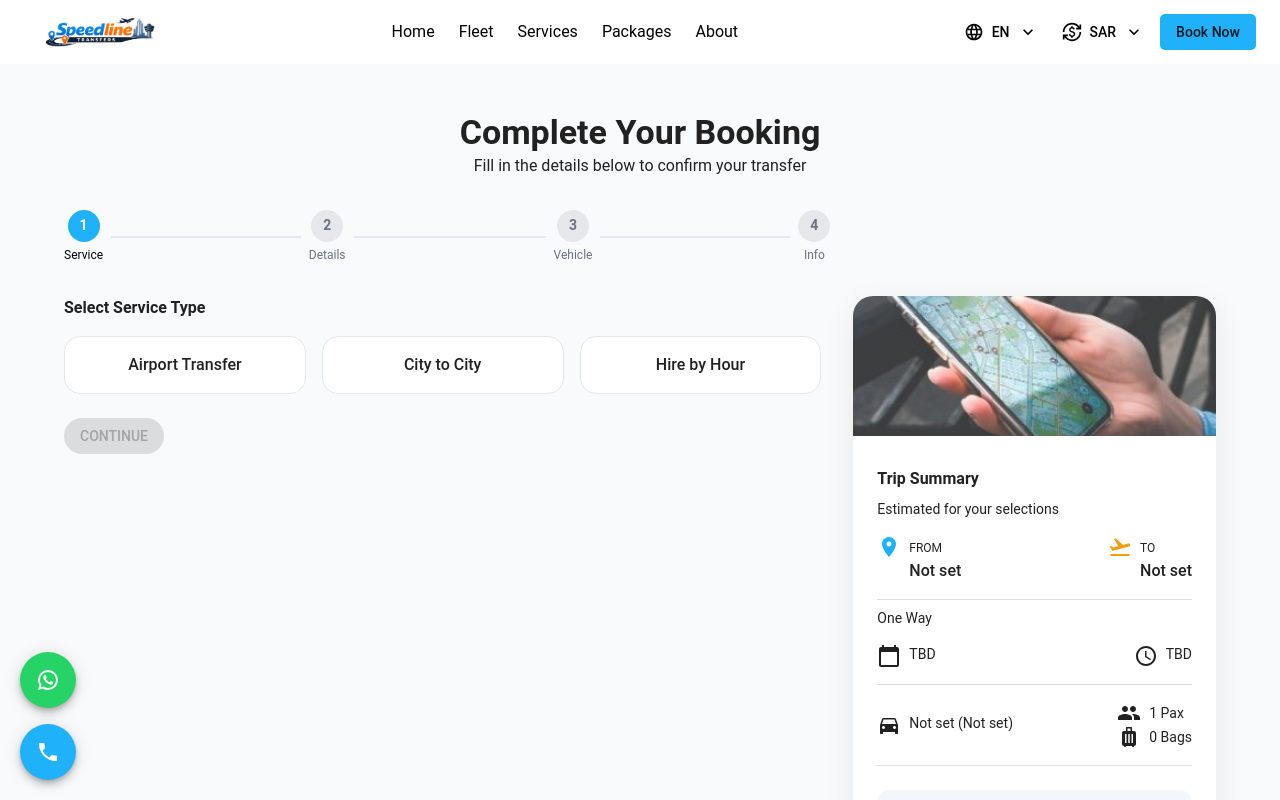
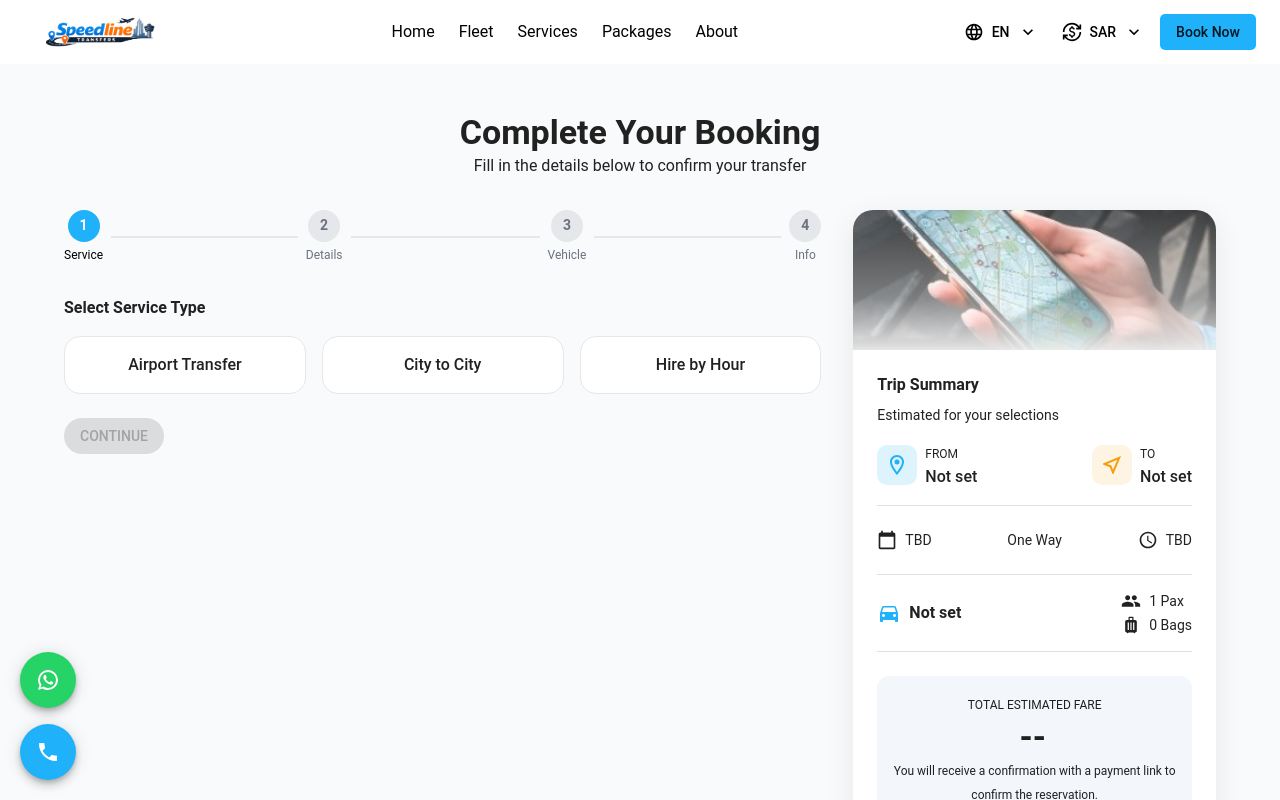
Before and after one commit to MohamedAbuelroos/speedline-transfers, a React (Vite) app: page /booking in a window 1280 px wide. Shown: the top 800 px of the page. Built offline with nearby package versions, Linux system fonts and the light colour scheme.

Commit message:
Enhancments

```diff
--- a/src/pages/Booking/Booking.tsx
+++ b/src/pages/Booking/Booking.tsx
@@ -137,11 +137,11 @@ const Booking = () => {
         <>
           <Container>
             <HeaderSection />
-            <ProgressSection step={step} />
             <Grid container spacing={4}>
               {/* LEFT */}
 
               <Grid size={{ xs: 12, md: 8 }}>
+                <ProgressSection step={step} />
                 {step === 0 && (
                   <>
                     <ScrollToTop />
--- a/src/pages/Booking/Sections/ProgressSection.tsx
+++ b/src/pages/Booking/Sections/ProgressSection.tsx
@@ -9,7 +9,7 @@ const ProgressSection = ({ step }: { step: number }) => {
         display: "flex",
         mb: 4,
         flex: 1,
-        width: { xs: "100%", md: "85%" },
+        width: "100%",
       }}
     >
       {steps.map((label, index) => {
@@ -22,13 +22,13 @@ const ProgressSection = ({ step }: { step: number }) => {
             sx={{
               display: "flex",
               alignItems: "center",
-
-              flex: 1,
+              flex: index === steps.length - 1 ? "initial" : 1,
             }}
           >
             {/* Circle */}
             <Box
               sx={{
+
                 display: "flex",
                 flexDirection: "column",
                 alignItems: "center",
@@ -49,6 +49,7 @@ const ProgressSection = ({ step }: { step: number }) => {
                   backgroundColor:
                     isActive || isCompleted ? "#1FB1F9" : "#e5e7eb",
                   color: isActive || isCompleted ? "#fff" : "#6b7280",
+                  transition: "background-color 0.6s ease, color 0.6s ease",
                 }}
               >
                 {index + 1}
@@ -73,6 +74,8 @@ const ProgressSection = ({ step }: { step: number }) => {
                   height: 2,
                   mx: 1,
                   backgroundColor: step > index ? "#1FB1F9" : "#e5e7eb",
+                  transition: "background-color .6s ease, width .6s ease",
+                  width: step > index ? "100%" : "0%",
                 }}
               />
             )}
--- a/src/pages/Booking/Sections/SummarySection.tsx
+++ b/src/pages/Booking/Sections/SummarySection.tsx
@@ -1,18 +1,25 @@
 import { Box, Typography, Divider, Button } from "@mui/material";
-import LocationOnIcon from "@mui/icons-material/LocationOn";
-import FlightTakeoffIcon from "@mui/icons-material/FlightTakeoff";
 import CalendarTodayIcon from "@mui/icons-material/CalendarToday";
 import AccessTimeIcon from "@mui/icons-material/AccessTime";
 import DirectionsCarIcon from "@mui/icons-material/DirectionsCar";
 import PeopleIcon from "@mui/icons-material/People";
 import paymentimg from "../../../assets/images/Payment.jpg";
 import LuggageIcon from "@mui/icons-material/Luggage";
+import LocationOnOutlinedIcon from "@mui/icons-material/LocationOnOutlined";
+import NearMeOutlinedIcon from "@mui/icons-material/NearMeOutlined";
+import AutorenewIcon from "@mui/icons-material/Autorenew";
 
 import { getPrice } from "../../../utils/pricing";
 import { useRef } from "react";
 
 const SummarySection = ({ data, onConfirm }: any) => {
   const getValue = (val: any) => val || "Not set";
+  const formatReturnTime = (dateStr: string) =>
+    new Date(dateStr).toLocaleTimeString("en-US", {
+      hour: "numeric",
+      minute: "numeric",
+      hour12: true,
+    });
 
   const getBookingPrice = (data: any) => {
     if (data.type === "hourly") {
@@ -34,6 +41,8 @@ const SummarySection = ({ data, onConfirm }: any) => {
   const summaryRef = useRef<HTMLButtonElement | null>(null);
 
   const totalPassengers = data.adults + data.children + data.infants;
+  const isEmailValid =
+    data.email && /^[^\s@]+@[^\s@]+\.[^\s@]+$/.test(data.email);
 
   const isComplete =
     data.type &&
@@ -57,6 +66,7 @@ const SummarySection = ({ data, onConfirm }: any) => {
       }}
     >
       {/* IMAGE */}
+
       <Box
         component="img"
         src={paymentimg}
@@ -64,10 +74,21 @@ const SummarySection = ({ data, onConfirm }: any) => {
           width: "100%",
           height: 140,
           objectFit: "cover",
+          position: "relative",
         }}
       />
-
-      <Box sx={{ p: 3 }}>
+      <Box
+        sx={{
+          position: "absolute",
+          width: "100%",
+          height: "21%",
+          zIndex: 5,
+          top: 0,
+          background:
+            "linear-gradient(to top, rgba(255, 255, 255, 0.95) 0%, rgba(255, 255, 255, 0.33) 40%, rgba(255,255,255,0) 100%)",
+        }}
+      />
+      <Box sx={{ p: 3, pt: 2 }}>
         <Typography sx={{ fontWeight: 700, mb: 1 }}>Trip Summary</Typography>
 
         <Typography variant="body2" color="text.secondary" sx={{ mb: 2 }}>
@@ -76,8 +97,26 @@ const SummarySection = ({ data, onConfirm }: any) => {
 
         {/* FROM & TO */}
         <Box sx={{ display: "flex", justifyContent: "space-between", mb: 2 }}>
-          <Box sx={{ display: "flex", gap: 1 }}>
-            <LocationOnIcon sx={{ color: "#1FB1F9" }} />
+          <Box sx={{ display: "flex", gap: 1, alignItems: "center" }}>
+            <Box
+              sx={{
+                color: "#1FB1F9",
+                width: "40px",
+                height: "40px",
+                backgroundColor: "#1fb0f926",
+
+                borderRadius: "10px",
+                display: "flex",
+                justifyContent: "center",
+                alignItems: "center",
+              }}
+            >
+              <LocationOnOutlinedIcon
+                sx={{
+                  color: "#1FB1F9",
+                }}
+              />
+            </Box>
             <Box>
               <Typography variant="caption">FROM</Typography>
               <Typography style={{ fontWeight: 500 }}>
@@ -89,8 +128,25 @@ const SummarySection = ({ data, onConfirm }: any) => {
           {data.type === "hourly" ? (
             ""
           ) : (
-            <Box sx={{ display: "flex", gap: 1 }}>
-              <FlightTakeoffIcon sx={{ color: "#f59e0b" }} />
+            <Box sx={{ display: "flex", gap: 1, alignItems: "center" }}>
+              <Box
+                sx={{
+                  color: "#1FB1F9",
+                  width: "40px",
+                  height: "40px",
+                  backgroundColor: "#f59f0b1d",
+                  borderRadius: "10px",
+                  display: "flex",
+                  justifyContent: "center",
+                  alignItems: "center",
+                }}
+              >
+                <NearMeOutlinedIcon
+                  sx={{
+                    color: "#f59e0b",
+                  }}
+                />
+              </Box>
               <Box>
                 <Typography variant="caption">TO</Typography>
                 <Typography sx={{ fontWeight: 500 }}>
@@ -102,47 +158,57 @@ const SummarySection = ({ data, onConfirm }: any) => {
         </Box>
 
         <Divider />
-        {/* TRIP TYPE */}
-        <Typography variant="body2" sx={{ my: 1 }} color="text.secondary">
-          {data.type === "hourly"
-            ? "Hire By Hour"
-            : `${data.returnDate ? "Round Trip" : "One Way"}`}
-        </Typography>
 
         {/* DATE & TIME */}
-        <Box sx={{ display: "flex", justifyContent: "space-between", my: 2 }}>
+        <Box
+          sx={{
+            display: "flex",
+            justifyContent: "space-between",
+            my: 2,
+            alignItems: "center",
+          }}
+        >
           <Box sx={{ display: "flex", gap: 1 }}>
-            <CalendarTodayIcon />
+            <CalendarTodayIcon fontSize="small" />
             <Typography variant="body2" id="summary-sec" ref={summaryRef}>
               {data.date ? new Date(data.date).toLocaleDateString() : "TBD"}
             </Typography>
           </Box>
-
+          <Typography variant="body2" sx={{ my: 1 }} color="text.secondary">
+            {data.type === "hourly"
+              ? "Hire By Hour"
+              : `${data.returnDate ? "Round Trip" : "One Way"}`}
+          </Typography>
           <Box sx={{ display: "flex", gap: 1 }}>
-            <AccessTimeIcon />
+            <AccessTimeIcon fontSize="small" />
             <Typography variant="body2">
-              {data.time ? new Date(data.time).toLocaleTimeString() : "TBD"}
+              {data.time ? formatReturnTime(data.time) : "TBD"}
             </Typography>
           </Box>
         </Box>
         {/* Return DATE & TIME */}
         {data.returnDate && (
-          <Box sx={{ display: "flex", justifyContent: "space-between", my: 2 }}>
+          <Box
+            sx={{
+              display: "flex",
+              justifyContent: "space-between",
+              my: 2,
+              alignItems: "center",
+            }}
+          >
             <Box sx={{ display: "flex", gap: 1 }}>
-              <CalendarTodayIcon />
+              <CalendarTodayIcon fontSize="small" />
               <Typography variant="body2">
                 {data.returnDate
                   ? new Date(data.returnDate).toLocaleDateString()
                   : "TBD"}
               </Typography>
             </Box>
-
+            <AutorenewIcon sx={{ color: "secondary.main" }} />
             <Box sx={{ display: "flex", gap: 1 }}>
-              <AccessTimeIcon />
+              <AccessTimeIcon fontSize="small" />
               <Typography variant="body2">
-                {data.returnTime
-                  ? new Date(data.returnTime).toLocaleTimeString()
-                  : "TBD"}
+                {data.returnTime ? formatReturnTime(data.returnTime) : "TBD"}
               </Typography>
             </Box>
           </Box>
@@ -159,20 +225,25 @@ const SummarySection = ({ data, onConfirm }: any) => {
             alignItems: "center",
           }}
         >
-          <Box sx={{ display: "flex", gap: 1 }}>
-            <DirectionsCarIcon />
-            <Typography variant="body2">
-              {data.car?.name || "Not set"} ({data.car?.category || "Not set"})
-            </Typography>
+          <Box sx={{ display: "flex", gap: 1, alignItems: "center" }}>
+            <DirectionsCarIcon sx={{ color: "primary.main" }} />
+            <Box sx={{fontWeight:"700"}}>
+              {data.car?.name || "Not set"}
+              {data.car?.name && (
+                <Typography variant="body2" sx={{ color: "text.secondary" }}>
+                  (Or similar)
+                </Typography>
+              )}
+            </Box>
           </Box>
 
-          <Box sx={{ display: "flex", flexDirection: "column" }}>
+          <Box sx={{ display: "flex", flexDirection: "column", gap: 0.5 }}>
             <Box sx={{ display: "flex", gap: 1, alignItems: "center" }}>
-              <PeopleIcon />
+              <PeopleIcon fontSize="small" />
               <Typography variant="body2">{totalPassengers} Pax</Typography>
             </Box>
             <Box sx={{ display: "flex", gap: 1, alignItems: "center" }}>
-              <LuggageIcon />
+              <LuggageIcon fontSize="small" />
               <Typography variant="body2">
                 {data?.car?.bags || "0"} Bags
               </Typography>
@@ -194,8 +265,17 @@ const SummarySection = ({ data, onConfirm }: any) => {
         >
           <Typography variant="caption">TOTAL ESTIMATED FARE</Typography>
 
-          <Typography variant="h5" sx={{ color: "#1FB1F9", fontWeight: 700 }}>
+          <Typography
+            variant="h4"
+            sx={{ fontWeight: 700, display: "flex", justifyContent: "center" }}
+          >
             {getBookingPrice(data)}
+            <Typography
+              variant="body1"
+              sx={{ alignSelf: "flex-end", color: "primary.main", ml: 0.5 }}
+            >
+              {getBookingPrice(data) !== "--" ? "SAR" : ""}
+            </Typography>
           </Typography>
 
           <Typography variant="caption" color="text.secondary">
@@ -210,7 +290,7 @@ const SummarySection = ({ data, onConfirm }: any) => {
           id="confirm-btn"
           ref={confirmRef}
           variant="contained"
-          disabled={!isComplete}
+          disabled={!isComplete || !isEmailValid}
           onClick={() => onConfirm(getBookingPrice(data))}
           sx={{
             backgroundColor: "#1FB1F9",
--- a/src/pages/Home/Sections/HeroSection.tsx
+++ b/src/pages/Home/Sections/HeroSection.tsx
@@ -79,10 +79,15 @@ const HeroSection = () => {
 
   // Search for city-specific pricing
   const handleSearch = () => {
-    if (!form.fromCity || !form.toCity) {
+    if (
+      !form.fromCity ||
+      !form.toCity ||
+      form.passengers > 20 ||
+      form.passengers < 1
+    ) {
       setSnackbar({
         open: true,
-        message: "Please select both pickup and drop-off locations.",
+        message: "Please fill all fields with valid data.",
         severity: "error",
       });
       return;
@@ -276,7 +281,7 @@ const HeroSection = () => {
                       ...params.slotProps?.input,
                       startAdornment: (
                         <InputAdornment position="start">
-                          <LocationOnIcon color="primary" />
+                          <LocationOnIcon sx={{ color: "secondary.main" }} />
                         </InputAdornment>
                       ),
                     },
```
